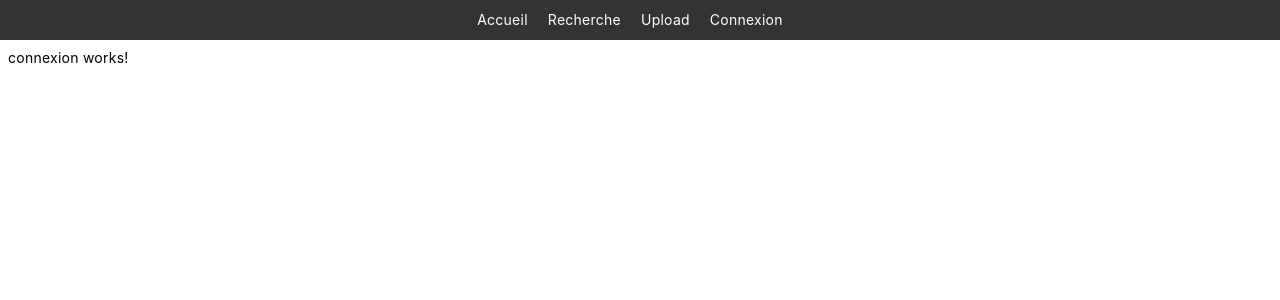
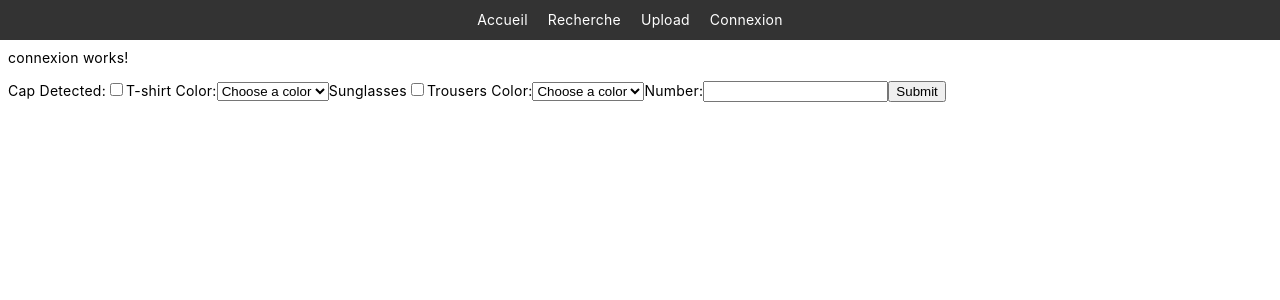
Before and after one commit to clement-gh/projetIA, an Angular app in the folder front-app/: page /connexion in a window 1280 px wide. Shown: the top 300 px of the page. Built offline with nearby package versions, Linux system fonts and the light colour scheme.

Commit message:
FRONT formulaire de recherche

```diff
--- a/front-app/src/app/app.module.ts
+++ b/front-app/src/app/app.module.ts
@@ -28,6 +28,8 @@ import { BrowserAnimationsModule } from '@angular/platform-browser/animations';
 
 import { MatDialogModule } from '@angular/material/dialog';
 import { ConfirmationDialogComponent } from './components/confirmation-dialog-component/confirmation-dialog.component';
+import { DescriptionFormComponent } from './components/description-form/description-form.component';
+import { FormsModule } from '@angular/forms';
 
 @NgModule({
   declarations: [
@@ -43,10 +45,12 @@ import { ConfirmationDialogComponent } from './components/confirmation-dialog-co
     ImageListComponent,
     ImageDialogComponent,
     ConfirmationDialogComponent,
+    DescriptionFormComponent,
 
 
   ],
   imports: [
+    FormsModule,
     BrowserModule,
     MatDialogModule,
     AppRoutingModule,
--- /dev/null
+++ b/front-app/src/app/components/description-form/description-form.component.html
@@ -0,0 +1,32 @@
+<!-- description-form.component.html -->
+<form (ngSubmit)="submitForm()" #descriptionForm="ngForm">
+    <label for="capDetected">Cap Detected:</label>
+    <input type="checkbox" id="capDetected" name="capDetected" [(ngModel)]="description.cap.detected">
+
+    <div *ngIf="description.cap.detected">
+        <label for="capColor">Cap Color:</label>
+        <select id="capColor" name="capColor" [(ngModel)]="description.cap.color">
+          <option value="">Choose a color</option>
+          <option *ngFor="let color of colorOptions" [value]="color">{{ color }}</option>
+        </select>
+      </div>
+
+    <label for="tshirtColor">T-shirt Color:</label>
+    <select id="tshirtColor" name="tshirtColor" [(ngModel)]="description.t_shirt.color">
+      <option value="">Choose a color</option>
+      <option *ngFor="let color of colorOptions" [value]="color">{{ color }}</option>
+    </select>
+
+    <label for="sunglassesDetected">Sunglasses</label>
+    <input type="checkbox" id="sunglassesDetected" name="sunglassesDetected" [(ngModel)]="description.sunglasses.detected">
+
+    <label for="trousersColor">Trousers Color:</label>
+    <select id="trousersColor" name="trousersColor" [(ngModel)]="description.trousers.color">
+      <option value="">Choose a color</option>
+      <option *ngFor="let color of colorOptions" [value]="color">{{ color }}</option>
+    </select>
+    <label for="number">Number:</label>
+    <input type="text" id="number" name="number" [(ngModel)]="description.numbers.number">
+
+    <button type="submit" [disabled]="!descriptionForm.valid">Submit</button>
+  </form>
--- /dev/null
+++ b/front-app/src/app/components/description-form/description-form.component.ts
@@ -0,0 +1,73 @@
+// description-form.component.ts
+import { Component } from '@angular/core';
+import { ApiService } from '../../services/api.service';
+import { HttpClient } from '@angular/common/http';
+import { Observable } from 'rxjs';
+
+interface Description {
+  cap: { detected: boolean; color: string };
+  t_shirt: { color: string };
+  sunglasses: { detected: boolean };
+  trousers: { color: string };
+  numbers: { number: string };
+}
+
+@Component({
+  selector: 'app-description-form',
+  templateUrl: './description-form.component.html',
+  styleUrls: ['./description-form.component.css']
+})
+export class DescriptionFormComponent {
+  description: Description = {
+    cap: { detected: false, color: '' },
+    t_shirt: { color: '' },
+    sunglasses: { detected: false },
+    trousers: { color: '' },
+    numbers: { number: '' }
+  };
+
+  constructor(private apiService: ApiService) {}
+
+  colorOptions: string[] = [
+    'Red',
+    'Orange',
+    'Yellow',
+    'Yellow green',
+    'Green',
+    'Blue green',
+    'Cyan',
+    'Blue',
+    'Dark blue',
+    'Purple',
+    'Magenta',
+    'Pink',
+    'White',
+    'Grey',
+    'Black',
+    'Any'
+  ];
+
+
+  submitForm() {
+    // Convertir l'objet Description en FormData
+    const formData = new FormData();
+    formData.append('capDetected', this.description.cap.detected.toString());
+    formData.append('capColor', this.description.cap.color);
+    formData.append('tshirtColor', this.description.t_shirt.color);
+    formData.append('sunglassesDetected', this.description.sunglasses.detected.toString());
+    formData.append('trousersColor', this.description.trousers.color);
+    formData.append('number', this.description.numbers.number);
+
+    console.log('formData', formData);
+
+    // Envoie de l'objet FormData via le service ApiService
+    this.apiService.post('search', formData)
+      .subscribe(response => {
+        // Traitez la réponse ici si nécessaire
+        console.log('Response:', response);
+      }, error => {
+        // Gérez les erreurs ici
+        console.error('Error:', error);
+      });
+  }
+}
--- a/front-app/src/app/pages/connexion/connexion.component.html
+++ b/front-app/src/app/pages/connexion/connexion.component.html
@@ -2,3 +2,5 @@
 <div class="content">
     <p>connexion works!</p>
 </div>
+
+<app-description-form></app-description-form>
```
Also changed, not shown: front-app/src/app/components/description-form/description-form.component.css (added), 1 other file (tests, documents, lock files or other folders).
